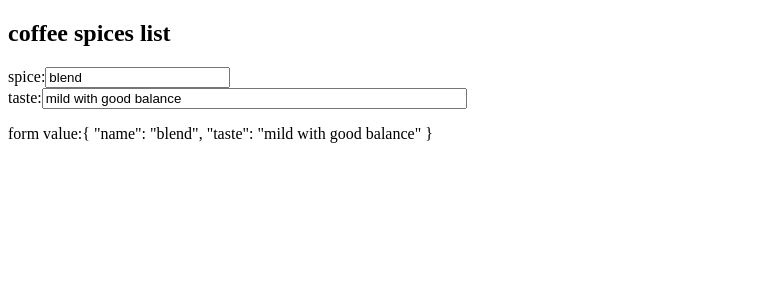
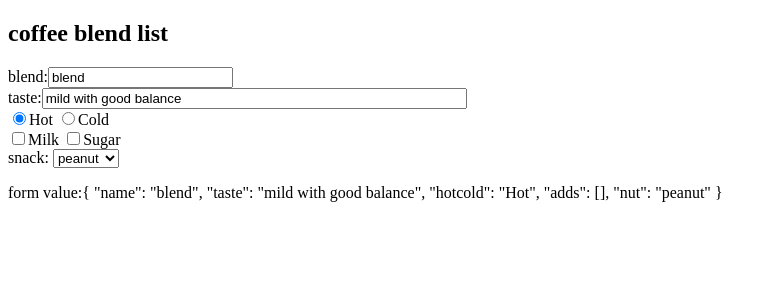
Before and after one commit to KeiNishikawa218/angularPractice, an Angular app: page / in a window 1280 px wide. Shown: the top 300 px of the page, without its empty margins (0-777 px from the left). Built offline with nearby package versions, Linux system fonts and the light colour scheme.

Commit message:
finish chapter 8

```diff
--- a/src/app/controls/controls.component.html
+++ b/src/app/controls/controls.component.html
@@ -1,11 +1,28 @@
-<h2> coffee spices list</h2>
+<h2> coffee blend list</h2>
 
 <form [formGroup] = "coffeeForm" novalidate>
     <div>
-        <label>spice:<input formControlName = "name"></label>
+        <label>blend:<input formControlName = "name"></label>
     </div>
     <div>
         <label>taste:<input formControlName = "taste" size = "50"></label>
     </div>
+    <div>
+        <span *ngFor = "let state of hotcoldsel">
+            <input type = "radio" formControlName = "hotcold" [value] = "state">{{state}}
+        </span>
+    </div>
+    <div>
+        <span *ngFor = "let item of addssel">
+            <input type = "checkbox" (change)="onCheckChanged(item, $event)">{{item}}
+        </span>
+    </div>
+    <div>
+        <label>snack:
+            <select formControlName = "nut">
+                <option *ngFor = "let nut of nutsel" [value] = "nut">{{nut}}</option>
+            </select>
+        </label>
+    </div>
 </form>
 <p>form value:{{coffeeForm.value|json}}</p>
--- a/src/app/controls/controls.component.ts
+++ b/src/app/controls/controls.component.ts
@@ -1,5 +1,6 @@
 import { Component, OnInit } from '@angular/core';
-import { FormControl, FormGroup, FormBuilder } from '@angular/forms';
+import { FormControl, FormGroup, FormBuilder, CheckboxControlValueAccessor } from '@angular/forms';
+import { FormArray } from '@angular/forms';
 
 @Component({
   selector: 'app-controls',
@@ -8,15 +9,33 @@
 })
 export class ControlsComponent implements OnInit {
   coffeeForm: FormGroup;
+  hotcoldsel = ["Hot", "Cold"];
+  addssel = ["Milk", "Sugar"];
+  nutsel = ["peanut", "almond", "walnut"]
 
   constructor(private fb: FormBuilder) {
     this.coffeeForm = this.fb.group({
       name: "blend",
-      taste: "mild with good balance"
+      taste: "mild with good balance",
+      hotcold: this.hotcoldsel[0],
+      adds: this.fb.array([]),
+      nut: this.nutsel[0]
     })
   }
 
   ngOnInit(): void {
   }
 
+  // Reference: https://github.com/angular/components/issues/1142
+  onCheckChanged(item: string, e: Event) {
+    const checkbox = e.target as HTMLInputElement;
+
+    let formArray = <FormArray>this.coffeeForm.controls.adds;
+    if (checkbox.checked) {
+      formArray.push(new FormControl(item));
+    } else {
+      let index = formArray.controls.findIndex(elm => elm.value == item)
+      formArray.removeAt(index);
+    }
+  }
 }
```
